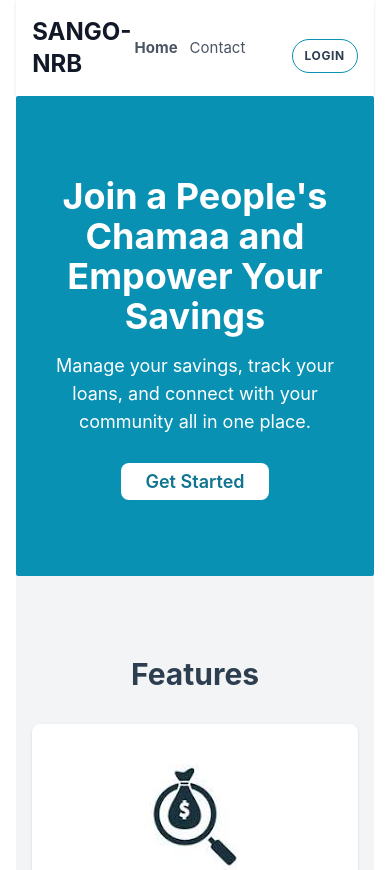
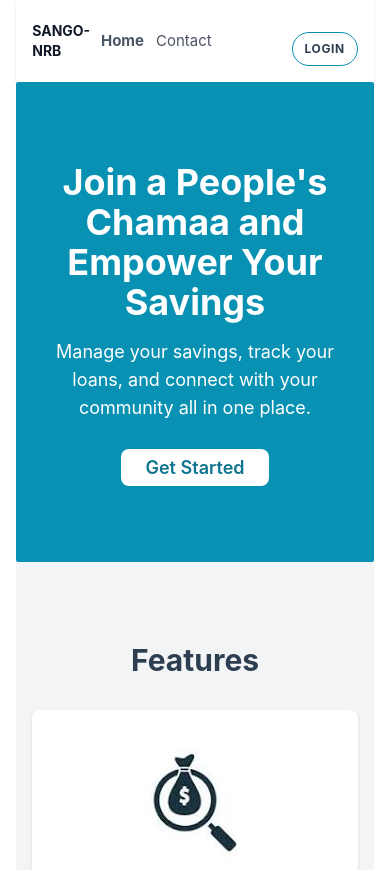
Before and after one commit to PhilipOdhiambo/sango-nairobi, a Vue app: page / in a window 390 px wide. Shown: the top 870 px of the page. Built offline with nearby package versions, Linux system fonts and the light colour scheme; no server answers.

Commit message:
Modified

```diff
--- a/src/components/Navigation.vue
+++ b/src/components/Navigation.vue
@@ -1,6 +1,6 @@
 <template>
     <div class="max-w-7xl mx-auto px-4 sm:px-6 lg:px-8 py-4 flex justify-between items-center">
-      <h1 class="text-2xl font-bold text-gray-900">SANGO-NRB</h1>
+      <h1 class="text-sm md:text-2xl font-bold text-gray-900">SANGO-NRB</h1>
       <nav class="flex items-center justify-between w-full sm:w-auto">
         <div class="flex space-x-3">
           <RouterLink to="/" class="text-gray-600 hover:text-gray-900" active-class="text-cyan-600 font-bold">
--- a/src/stores/auth.js
+++ b/src/stores/auth.js
@@ -12,6 +12,8 @@ export const useAuthStore = defineStore('auth', {
             if (res.user) {
                 this.user = res.user
                 return res.user
+            }else{
+                localStorage.clear()
             }
         },
 
```
